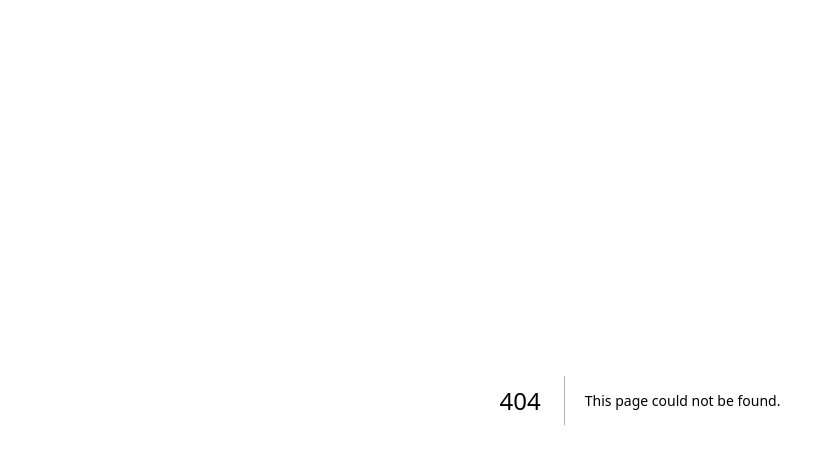
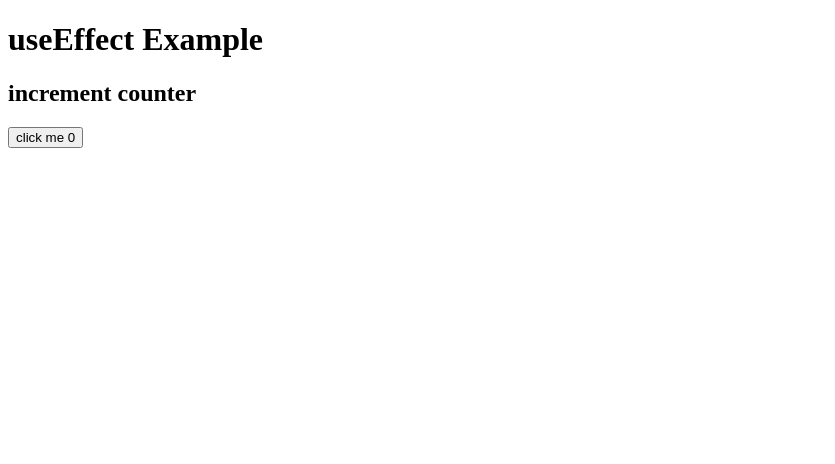
Before and after one commit to japneetkaurbhatia/react-essentials, a Next.js app: page /hooks/useEffectHooks in a window 1280 px wide. Before the commit this address had no page. Shown: the top 464 px of the page, without its empty margins (0-835 px from the left). Built offline with nearby package versions, Linux system fonts and the light colour scheme.

Commit message:
useEffect doc title change

```diff
--- a/src/pages/hooks.tsx
+++ b/src/pages/hooks.tsx
@@ -9,6 +9,7 @@ const hooks = () => {
       <div>
         <ListOfComponents>
           <StyledButton onClick={() => router.push("/hooks/useStateHooks")}> useState </StyledButton>
+          <StyledButton onClick={() => router.push("/hooks/useEffectHooks")}> useEffect </StyledButton>
         </ListOfComponents>
       </div>
     );
--- /dev/null
+++ b/src/pages/hooks/useEffectHooks.tsx
@@ -0,0 +1,27 @@
+import React, { useEffect, useState } from 'react'
+
+const useEffectHooks = () => {
+    const[count, setCount] = useState(0);
+
+    const incrementCount = () => {
+        setCount(count+1);
+    }
+
+    useEffect(() => {
+        document.title = `Clicked ${count} times`
+    });
+
+
+  return (
+    <div>
+        <h1>useEffect Example</h1>
+        <h2>increment counter</h2>
+        <button onClick={incrementCount}>click me {count}</button>
+
+
+
+    </div>
+  )
+}
+
+export default useEffectHooks
```
